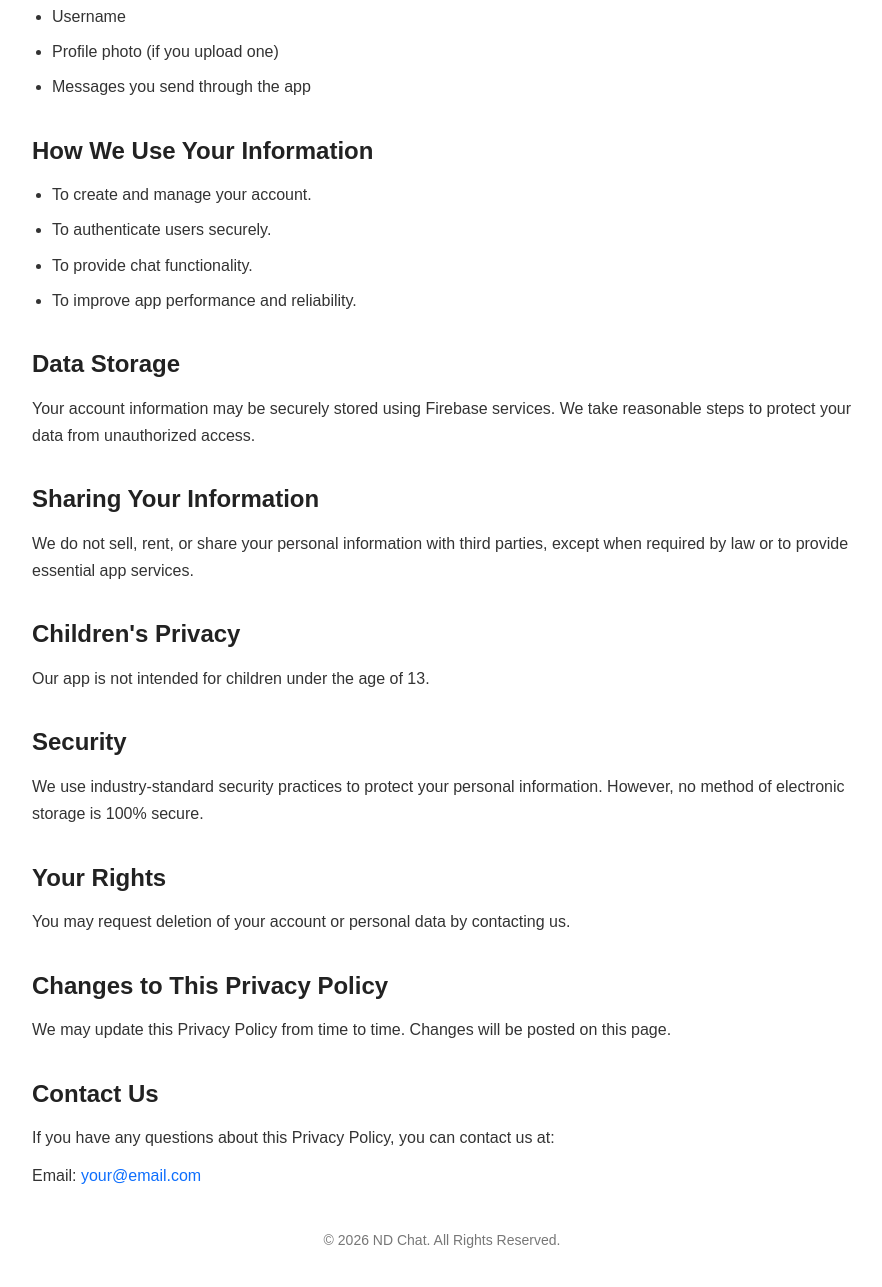
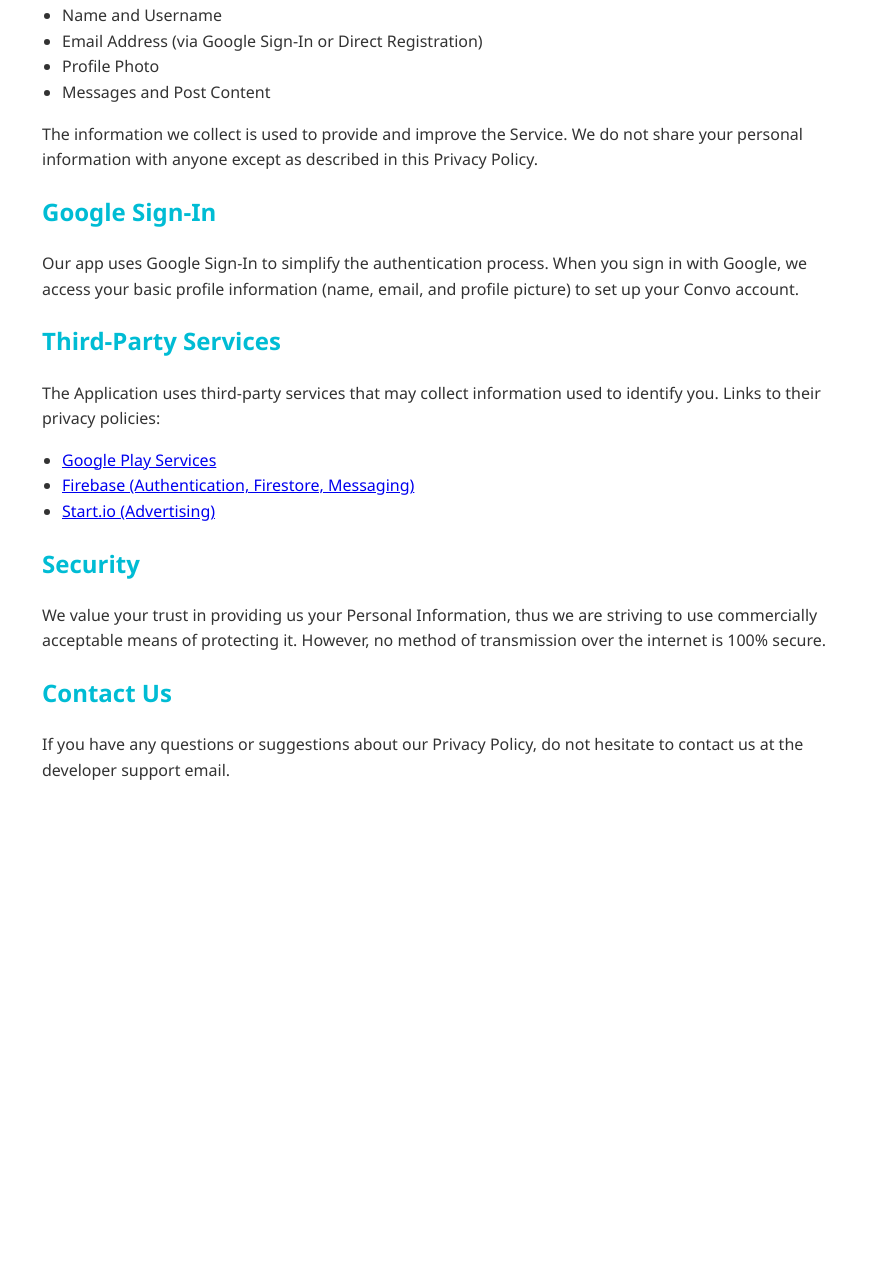
Before and after one commit to nandawinlwin/convo, a plain HTML site: page privacy.html in a window 1280 px wide. Shown: the part 349-1636 px from the top of the page, without its empty margins (198-1080 px from the left). After the commit the page ends 1173 px from the top, so only its background shows below. Drawn offline with Linux system fonts and the light colour scheme.

Commit message:
Update privacy.html

```diff
--- a/privacy.html
+++ b/privacy.html
@@ -3,159 +3,54 @@
 <head>
     <meta charset="UTF-8">
     <meta name="viewport" content="width=device-width, initial-scale=1.0">
-    <title>Privacy Policy - ND Chat</title>
-
+    <title>Privacy Policy - Convo</title>
     <style>
-        *{
-            margin:0;
-            padding:0;
-            box-sizing:border-box;
-            font-family:Arial, Helvetica, sans-serif;
-        }
-
-        body{
-            background:#f5f7fb;
-            color:#333;
-            line-height:1.7;
-        }
-
-        .container{
-            max-width:900px;
-            margin:40px auto;
-            background:#fff;
-            padding:40px;
-            border-radius:12px;
-            box-shadow:0 5px 20px rgba(0,0,0,.08);
-        }
-
-        h1{
-            color:#0d6efd;
-            margin-bottom:10px;
-        }
-
-        h2{
-            margin-top:30px;
-            color:#222;
-        }
-
-        p{
-            margin-top:10px;
-        }
-
-        ul{
-            margin-top:10px;
-            margin-left:20px;
-        }
-
-        li{
-            margin:8px 0;
-        }
-
-        footer{
-            margin-top:40px;
-            text-align:center;
-            color:#777;
-            font-size:14px;
-        }
-
-        a{
-            color:#0d6efd;
-            text-decoration:none;
-        }
-
-        a:hover{
-            text-decoration:underline;
-        }
+        body { font-family: 'Segoe UI', Tahoma, Geneva, Verdana, sans-serif; padding: 20px; line-height: 1.6; color: #333; max-width: 800px; margin: auto; }
+        h1, h2, h3 { color: #00BCD4; }
+        .section { margin-bottom: 20px; }
+        ul { padding-left: 20px; }
     </style>
 </head>
 <body>
+    <h1>Privacy Policy</h1>
+    <p>Last Updated: July 2026</p>
+    <p>This privacy policy applies to the Convo app (herein referred to as "Application") created by ND. By using the Application, you agree to the collection and use of information in relation to this policy.</p>
 
-<div class="container">
+    <div class="section">
+        <h2>Information Collection and Use</h2>
+        <p>For a better experience, while using our Application, we may require you to provide us with certain personally identifiable information, including but not limited to:</p>
+        <ul>
+            <li>Name and Username</li>
+            <li>Email Address (via Google Sign-In or Direct Registration)</li>
+            <li>Profile Photo</li>
+            <li>Messages and Post Content</li>
+        </ul>
+        <p>The information we collect is used to provide and improve the Service. We do not share your personal information with anyone except as described in this Privacy Policy.</p>
+    </div>
 
-<h1>Privacy Policy</h1>
+    <div class="section">
+        <h2>Google Sign-In</h2>
+        <p>Our app uses Google Sign-In to simplify the authentication process. When you sign in with Google, we access your basic profile information (name, email, and profile picture) to set up your Convo account.</p>
+    </div>
 
-<p><strong>Last Updated:</strong> July 15, 2026</p>
+    <div class="section">
+        <h2>Third-Party Services</h2>
+        <p>The Application uses third-party services that may collect information used to identify you. Links to their privacy policies:</p>
+        <ul>
+            <li><a href="https://google.com/policies/privacy/" target="_blank">Google Play Services</a></li>
+            <li><a href="https://firebase.google.com/support/privacy" target="_blank">Firebase (Authentication, Firestore, Messaging)</a></li>
+            <li><a href="https://www.start.io/policy/privacy-policy/" target="_blank">Start.io (Advertising)</a></li>
+        </ul>
+    </div>
 
-<p>
-Thank you for using <strong>ND Chat</strong>.
-Your privacy is important to us. This Privacy Policy explains
-what information we collect, how we use it, and how we protect it.
-</p>
+    <div class="section">
+        <h2>Security</h2>
+        <p>We value your trust in providing us your Personal Information, thus we are striving to use commercially acceptable means of protecting it. However, no method of transmission over the internet is 100% secure.</p>
+    </div>
 
-<h2>Information We Collect</h2>
-
-<ul>
-<li>Email address</li>
-<li>Username</li>
-<li>Profile photo (if you upload one)</li>
-<li>Messages you send through the app</li>
-</ul>
-
-<h2>How We Use Your Information</h2>
-
-<ul>
-<li>To create and manage your account.</li>
-<li>To authenticate users securely.</li>
-<li>To provide chat functionality.</li>
-<li>To improve app performance and reliability.</li>
-</ul>
-
-<h2>Data Storage</h2>
-
-<p>
-Your account information may be securely stored using Firebase services.
-We take reasonable steps to protect your data from unauthorized access.
-</p>
-
-<h2>Sharing Your Information</h2>
-
-<p>
-We do not sell, rent, or share your personal information with third parties,
-except when required by law or to provide essential app services.
-</p>
-
-<h2>Children's Privacy</h2>
-
-<p>
-Our app is not intended for children under the age of 13.
-</p>
-
-<h2>Security</h2>
-
-<p>
-We use industry-standard security practices to protect your personal information.
-However, no method of electronic storage is 100% secure.
-</p>
-
-<h2>Your Rights</h2>
-
-<p>
-You may request deletion of your account or personal data by contacting us.
-</p>
-
-<h2>Changes to This Privacy Policy</h2>
-
-<p>
-We may update this Privacy Policy from time to time.
-Changes will be posted on this page.
-</p>
-
-<h2>Contact Us</h2>
-
-<p>
-If you have any questions about this Privacy Policy, you can contact us at:
-</p>
-
-<p>
-Email:
-<a href="mailto:your@email.com">your@email.com</a>
-</p>
-
-<footer>
-© 2026 ND Chat. All Rights Reserved.
-</footer>
-
-</div>
-
+    <div class="section">
+        <h2>Contact Us</h2>
+        <p>If you have any questions or suggestions about our Privacy Policy, do not hesitate to contact us at the developer support email.</p>
+    </div>
 </body>
 </html>
```
